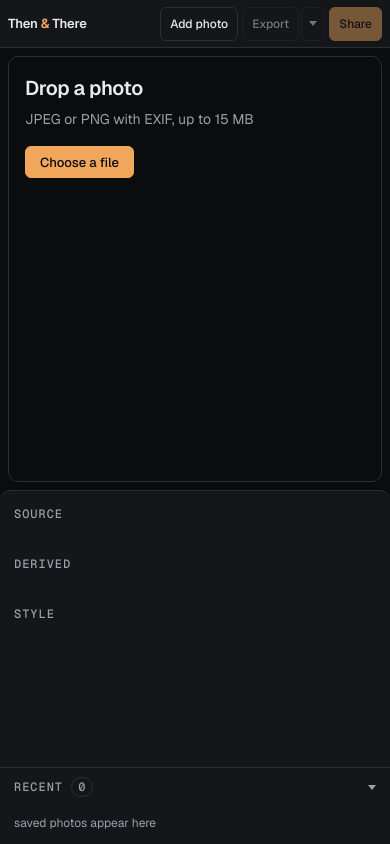
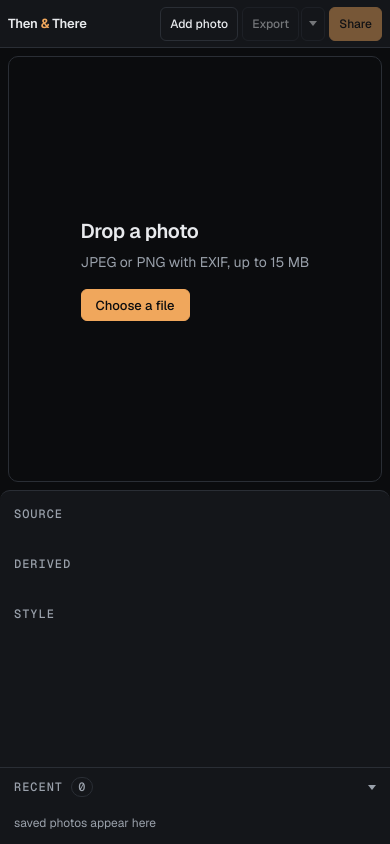
Before and after one commit to ahsuunn/then-n-there, a website with bundled scripts: page public/index.html in a window 390 px wide. Built offline with nearby package versions, Linux system fonts and the light colour scheme.

Commit message:
fix(css): centre the stage empty state

```diff
--- a/public/css/editor.css
+++ b/public/css/editor.css
@@ -995,8 +995,6 @@
   }
 
   .stage-empty {
-    top: 16px;
-    left: 16px;
-    right: 16px;
+    padding: 12px;
   }
 }
--- a/public/css/primitives.css
+++ b/public/css/primitives.css
@@ -62,12 +62,25 @@
   border-color: color-mix(in srgb, var(--accent) 88%, var(--ink));
 }
 
-/* ---- empty state (left-aligned, never a centred stack) ---- */
+/* ---- empty state (left-aligned text, centred block) ---- */
 
 .stage-empty {
   position: absolute;
-  top: 20px;
-  left: 20px;
+  inset: 0;
+  display: grid;
+  place-content: center;
+  justify-items: start;
+  padding: 20px;
+  text-align: left;
+}
+
+/* display: grid would otherwise beat the user agent rule for [hidden] */
+.stage-empty[hidden] {
+  display: none;
+}
+
+.stage-empty .empty-title,
+.stage-empty .empty-hint {
   max-width: 320px;
 }
 
```
